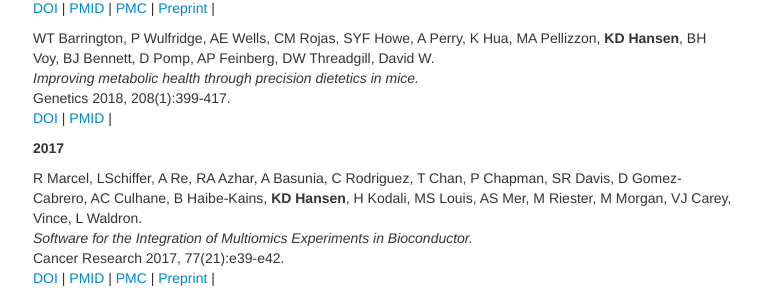
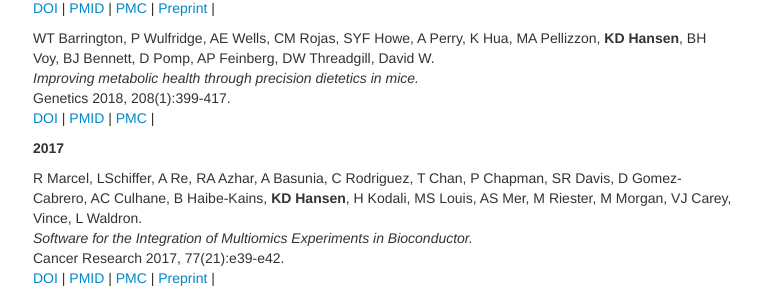
Before and after one commit to hansenlab/hansenlab.github.io, a Jekyll site: the page built from 02-pubs.md, in a window 1280 px wide and 900 px high, scrolled down 854 px. Shown: the part 150-450 px from the top of the window, without its empty margins (257-1019 px from the left). Built offline with Jekyll 4.4.1, drawn with Linux system fonts in a browser that asks for light colours; comment, search, counter and statistics services are not loaded.

```diff
--- a/02-pubs.md
+++ b/02-pubs.md
@@ -77,6 +77,7 @@ _Improving metabolic health through precision dietetics in mice._
 Genetics 2018, 208(1):399-417.
 [DOI](https://doi.org/10.1534/genetics.117.300536) |
 [PMID](http://www.ncbi.nlm.nih.gov/pubmed/29158425) |
+[PMC](http://www.ncbi.nlm.nih.gov/pmc/articles/PMC5753872) |
 <span data-badge-type="4" data-doi="10.1534/genetics.117.300536" data-hide-no-mentions="true" class="altmetric-embed"> </span>
 
 **2017**
```
Also changed, not shown: 1 other file.
